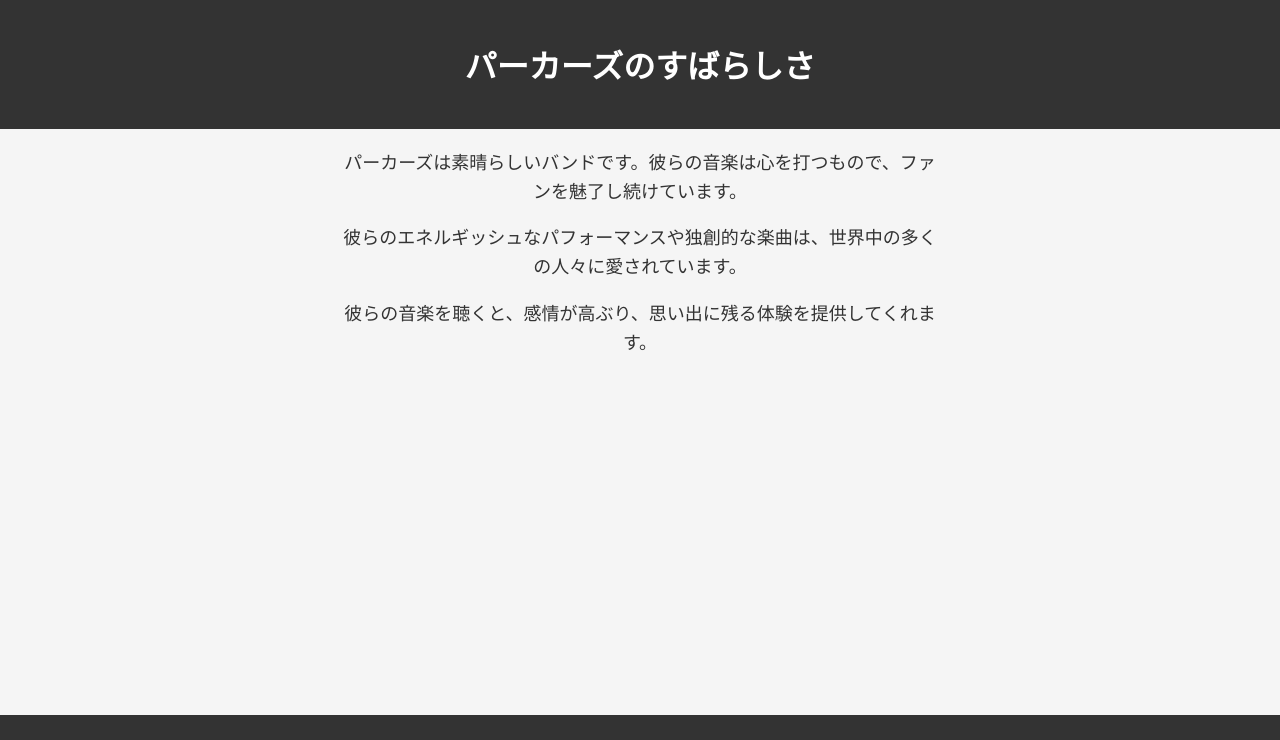
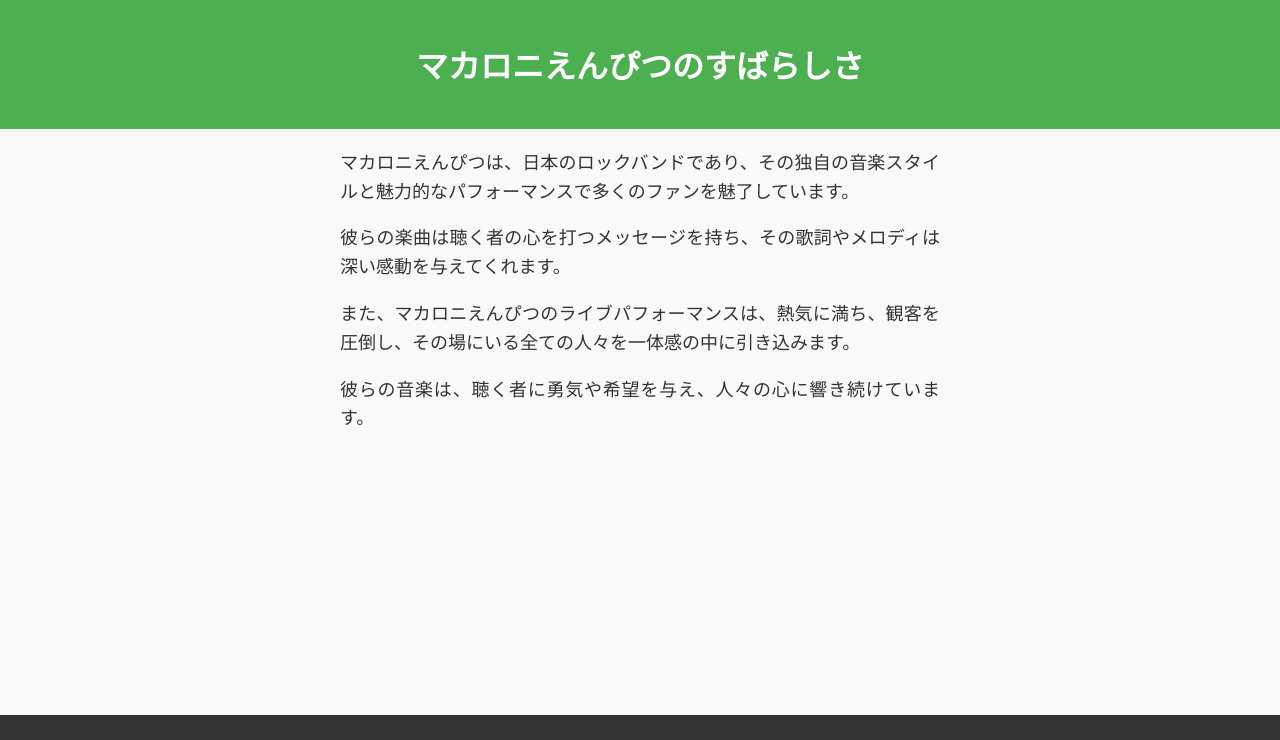
Before and after one commit to mimiyuu/fuwafuwainnko, a plain HTML site: page index.html in a window 1280 px wide. Drawn offline with Linux system fonts and the light colour scheme.

Commit message:
Update index.html

```diff
--- a/index.html
+++ b/index.html
@@ -1,19 +1,19 @@
 <!DOCTYPE html>
-<html lang="en">
+<html lang="ja">
 <head>
     <meta charset="UTF-8">
     <meta name="viewport" content="width=device-width, initial-scale=1.0">
-    <title>パーカーズのすばらしさ</title>
+    <title>マカロニえんぴつのすばらしさ</title>
     <style>
         body {
             font-family: Arial, sans-serif;
-            background-color: #f5f5f5;
+            background-color: #f9f9f9;
             margin: 0;
             padding: 0;
         }
         header {
-            background-color: #333;
-            color: #fff;
+            background-color: #4CAF50;
+            color: white;
             text-align: center;
             padding: 20px 0;
         }
@@ -21,7 +21,7 @@
             max-width: 600px;
             margin: 20px auto;
             padding: 0 20px;
-            text-align: center;
+            text-align: justify;
         }
         p {
             font-size: 18px;
@@ -30,7 +30,7 @@
         }
         footer {
             background-color: #333;
-            color: #fff;
+            color: white;
             text-align: center;
             padding: 10px 0;
             position: fixed;
@@ -41,15 +41,16 @@
 </head>
 <body>
     <header>
-        <h1>パーカーズのすばらしさ</h1>
+        <h1>マカロニえんぴつのすばらしさ</h1>
     </header>
     <main>
-        <p>パーカーズは素晴らしいバンドです。彼らの音楽は心を打つもので、ファンを魅了し続けています。</p>
-        <p>彼らのエネルギッシュなパフォーマンスや独創的な楽曲は、世界中の多くの人々に愛されています。</p>
-        <p>彼らの音楽を聴くと、感情が高ぶり、思い出に残る体験を提供してくれます。</p>
+        <p>マカロニえんぴつは、日本のロックバンドであり、その独自の音楽スタイルと魅力的なパフォーマンスで多くのファンを魅了しています。</p>
+        <p>彼らの楽曲は聴く者の心を打つメッセージを持ち、その歌詞やメロディは深い感動を与えてくれます。</p>
+        <p>また、マカロニえんぴつのライブパフォーマンスは、熱気に満ち、観客を圧倒し、その場にいる全ての人々を一体感の中に引き込みます。</p>
+        <p>彼らの音楽は、聴く者に勇気や希望を与え、人々の心に響き続けています。</p>
     </main>
     <footer>
-        <p>© 2024 パーカーズファンクラブ</p>
+        <p>© 2024 マカロニえんぴつファンクラブ</p>
     </footer>
 </body>
 </html>
```
